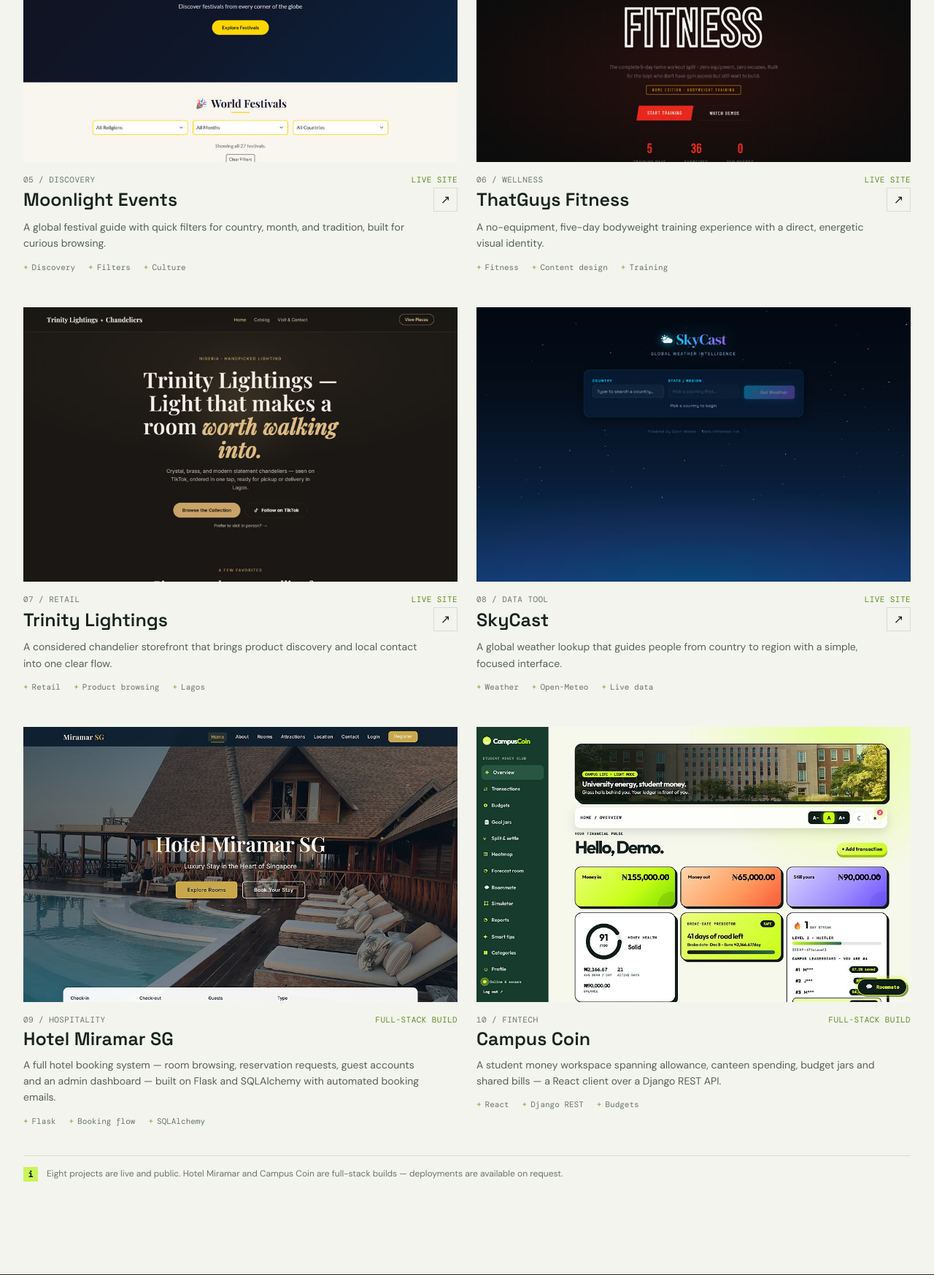
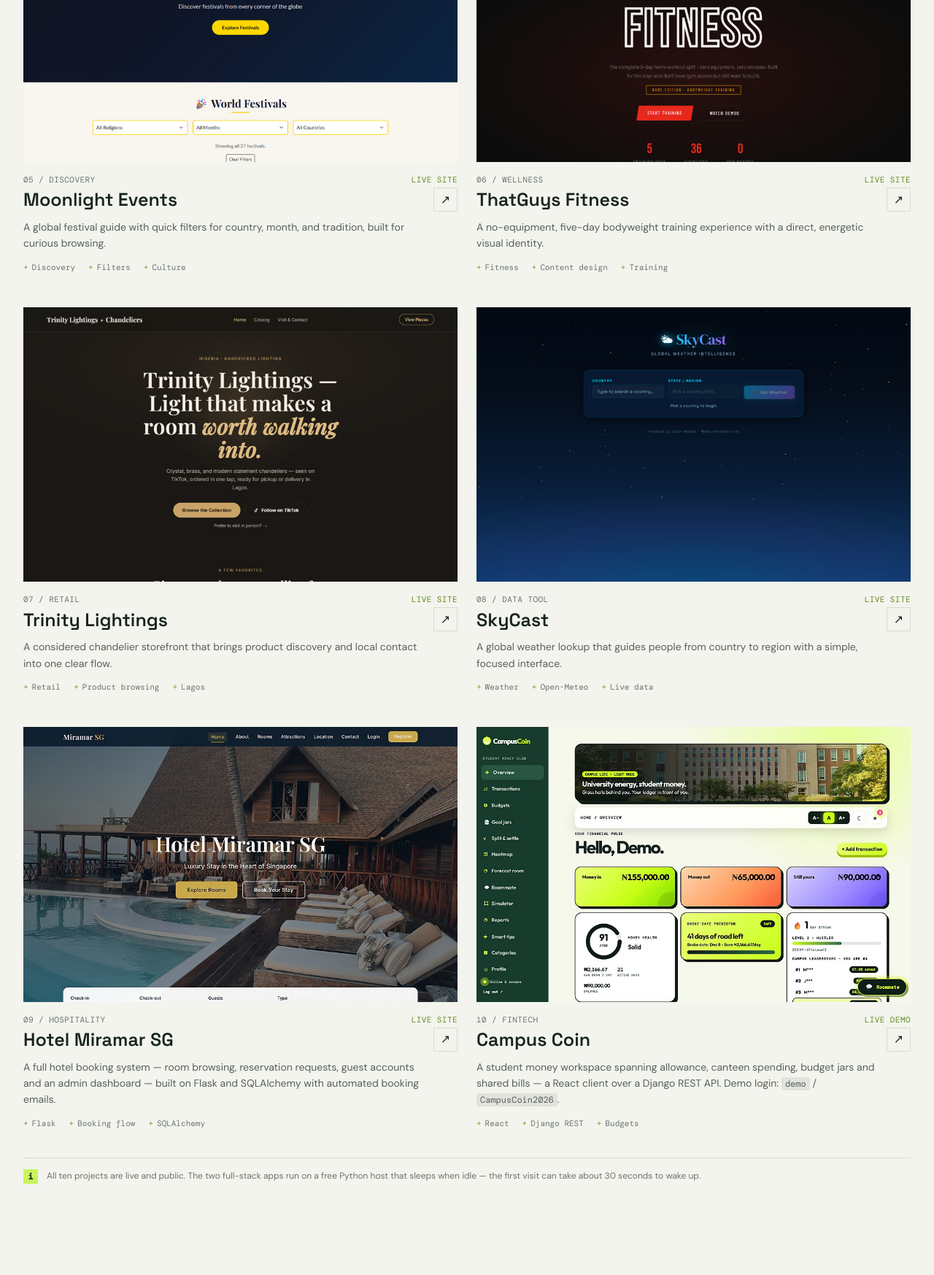
Before and after one commit to abodaniel435-rgb/daniel-portfolio, a PHP site: page / in a window 1280 px wide. Shown: the part 2440-4187 px from the top of the page at 73% size. Run offline with PHP 8.4, Linux system fonts and the light colour scheme.

Commit message:
Link Hotel Miramar and Campus Coin to their live deployments

```diff
--- a/index.html
+++ b/index.html
@@ -48,7 +48,7 @@
           </div>
           <div class="hero-proof" aria-label="Portfolio overview">
             <div><strong>10</strong><span>selected projects</span></div>
-            <div><strong>08</strong><span>live &amp; shipped</span></div>
+            <div><strong>10</strong><span>live &amp; shipped</span></div>
             <div><strong>01</strong><span>paid client build</span></div>
           </div>
         </div>
@@ -80,7 +80,7 @@
             <p class="eyebrow eyebrow-dark"><span>01</span> SELECTED WORK</p>
             <h2 id="work-title">Built to be <em>useful.</em></h2>
           </div>
-          <p class="section-intro">Ten products and experiences made to solve practical problems — including a paid real-estate client build and eight live sites you can open right now.</p>
+          <p class="section-intro">Ten products and experiences made to solve practical problems — including a paid real-estate client build and ten live sites you can open right now.</p>
         </div>
 
         <div class="filter-bar reveal" role="group" aria-label="Filter projects">
@@ -181,26 +181,28 @@
           </article>
 
           <article class="project-card reveal" data-category="commerce">
-            <div class="project-image" role="img" aria-label="Hotel Miramar SG booking site home page">
+            <a class="project-image" href="https://hotel-miramar-sg-9xuf.onrender.com/" target="_blank" rel="noopener noreferrer" aria-label="Open Hotel Miramar SG live site">
               <img src="assets/projects/hotel-miramar.jpg" alt="Hotel Miramar SG resort home page with poolside hero and booking search">
-            </div>
-            <div class="project-meta"><span>09 / HOSPITALITY</span><span>FULL-STACK BUILD</span></div>
-            <div class="project-title-row"><h3>Hotel Miramar SG</h3></div>
+              <span class="image-open" aria-hidden="true">↗</span>
+            </a>
+            <div class="project-meta"><span>09 / HOSPITALITY</span><span>LIVE SITE</span></div>
+            <div class="project-title-row"><h3>Hotel Miramar SG</h3><a class="project-arrow" href="https://hotel-miramar-sg-9xuf.onrender.com/" target="_blank" rel="noopener noreferrer" aria-label="Open Hotel Miramar SG">↗</a></div>
             <p>A full hotel booking system — room browsing, reservation requests, guest accounts and an admin dashboard — built on Flask and SQLAlchemy with automated booking emails.</p>
             <div class="project-tags"><span>Flask</span><span>Booking flow</span><span>SQLAlchemy</span></div>
           </article>
 
           <article class="project-card reveal" data-category="product">
-            <div class="project-image" role="img" aria-label="Campus Coin student finance dashboard">
+            <a class="project-image" href="https://campus-coin-nm0j.onrender.com/" target="_blank" rel="noopener noreferrer" aria-label="Open Campus Coin live demo">
               <img src="assets/projects/campus-coin.jpg" alt="Campus Coin student finance dashboard with balances, money health score and budget status">
-            </div>
-            <div class="project-meta"><span>10 / FINTECH</span><span>FULL-STACK BUILD</span></div>
-            <div class="project-title-row"><h3>Campus Coin</h3></div>
-            <p>A student money workspace spanning allowance, canteen spending, budget jars and shared bills — a React client over a Django REST API.</p>
+              <span class="image-open" aria-hidden="true">↗</span>
+            </a>
+            <div class="project-meta"><span>10 / FINTECH</span><span>LIVE DEMO</span></div>
+            <div class="project-title-row"><h3>Campus Coin</h3><a class="project-arrow" href="https://campus-coin-nm0j.onrender.com/" target="_blank" rel="noopener noreferrer" aria-label="Open Campus Coin">↗</a></div>
+            <p>A student money workspace spanning allowance, canteen spending, budget jars and shared bills — a React client over a Django REST API. Demo login: <code>demo</code> / <code>CampusCoin2026</code>.</p>
             <div class="project-tags"><span>React</span><span>Django REST</span><span>Budgets</span></div>
           </article>
         </div>
-        <p class="work-note reveal"><span class="note-mark">i</span> Eight projects are live and public. Hotel Miramar and Campus Coin are full-stack builds — deployments are available on request.</p>
+        <p class="work-note reveal"><span class="note-mark">i</span> All ten projects are live and public. The two full-stack apps run on a free Python host that sleeps when idle — the first visit can take about 30 seconds to wake up.</p>
       </div>
     </section>
 
--- a/styles.css
+++ b/styles.css
@@ -112,6 +112,7 @@ img { display: block; max-width: 100%; }
 .project-arrow { width: 33px; height: 33px; flex: 0 0 auto; display: grid; place-items: center; border: 1px solid var(--line); color: var(--ink); transition: background .2s ease, border-color .2s ease, transform .2s ease; }
 .project-arrow:hover { border-color: var(--lime-dark); background: var(--lime); transform: translate(2px,-2px); }
 .project-card > p { max-width: 560px; margin: 10px 0 14px; color: #55615a; font-size: 14px; }
+.project-card code { padding: 1px 5px; border-radius: 3px; background: rgba(0, 0, 0, .07); font: 12px var(--font-mono); }
 .project-tags { display: flex; flex-wrap: wrap; gap: 8px 18px; color: var(--muted); font: 11px var(--font-mono); }
 .project-tags span::before { content: "+"; margin-right: 5px; color: #779b34; }
 .work-note { margin: 40px 0 0; padding: 15px 0; display: flex; align-items: center; gap: 12px; border-top: 1px solid var(--line); color: var(--muted); font-size: 12px; }
```
Also changed, not shown: README.md.
